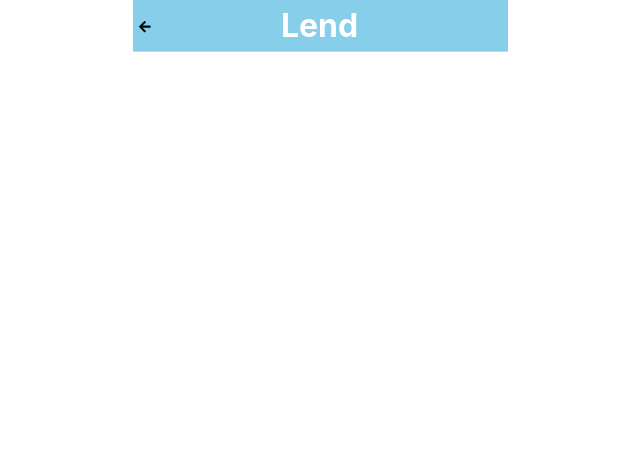
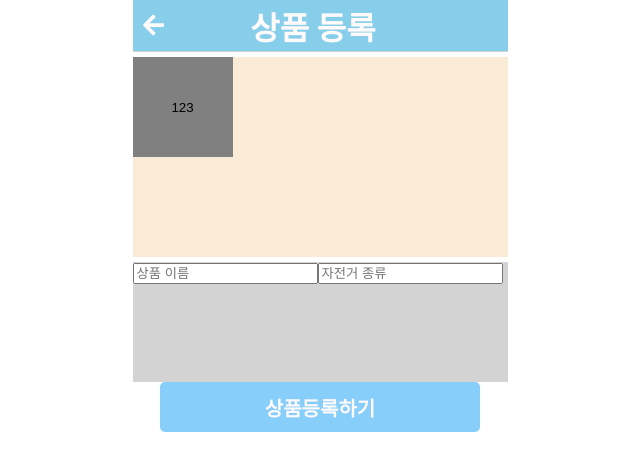
Before and after one commit to kgh3489/2021Hanium, a React (Create React App) app: page /product_register in a window 1280 px wide. Shown: the top 470 px of the page, without its empty margins (320-960 px from the left). Built offline with nearby package versions, Linux system fonts and the light colour scheme.

Commit message:
상품 등록 페이지 틀 완성

```diff
--- a/src/component/product_register/product_register.jsx
+++ b/src/component/product_register/product_register.jsx
@@ -13,14 +13,31 @@ function ProductRegister() {
     }
 
     return (
-        <div className={styles.header}>
-            <div className={styles.header_left}>
-                <button className={styles.gotoHome} onClick={goToHome}><i className="fas fa-arrow-left"></i></button>
+        <div className={styles.container}>
+            <div className={styles.header}>
+                <div className={styles.header_left}>
+                    <button className={styles.gotoHome} onClick={goToHome}><i className="fas fa-arrow-left"></i></button>
+                </div>
+                <div className={styles.title}>
+                    <h1 className={styles.title_h1}>상품 등록</h1>
+                </div>
             </div>
-            <div className={styles.title}>
-                <h1 className={styles.title_h1}>Lend</h1>
+            <div className={styles.content}>
+                <div className={styles.product_photo}>
+                    <button className={styles.photo_input}>123</button>
+                </div>
+                <div className={styles.input_content}>
+                    <input type="text" name="username" placeholder="상품 이름" />
+                    <input type="text" name="username" placeholder="자전거 종류" />
+                </div>
+                <div className={styles.product_submit}>
+                    <button className={styles.submitBtn}>상품등록하기</button>
+                </div>
+
             </div>
         </div>
+
+
     );
 }
 
--- a/src/component/product_register/product_register.module.css
+++ b/src/component/product_register/product_register.module.css
@@ -1,3 +1,20 @@
+.container {
+    width: 100%;
+    height: 100%;
+    overflow-y: hidden;
+}
+
+/* 스크롤바 디자인 */
+.content::-webkit-scrollbar {
+    width: 0.15em;
+}
+
+.content::-webkit-scrollbar-thumb {
+    background-color: lightgray;
+    border-radius: 1em;
+}
+
+/* Header */
 .header {
     display: flex;
     justify-content: left;
@@ -5,7 +22,7 @@
     width: 100%;
     height: 3.2rem;
     background: skyblue;
-    color: white;
+    color: snow;
     border-bottom: 1px solid lightgray;
     margin: 0;
     padding: 0;
@@ -13,6 +30,62 @@
     top: 0;
 }
 
+.gotoHome {
+    color: snow;
+    font-size: 1.5rem;
+    margin-left: 0.3rem;
+}
 .title {
-    padding-left: 7.8rem;
+    padding-left: 5rem;
 }
+
+/* Content */
+.content {
+    width: 100%;
+    height: 100%;
+    display: flex;
+    flex-direction: column;
+    align-items: center;
+    overflow: scroll;
+}
+
+/* 사진 추가 */
+.product_photo {
+    width: 100%;
+    height: 200px;
+    background-color: antiquewhite;
+    margin-top: 5px;
+}
+
+.photo_input {
+    width: 100px;
+    height: 100px;
+    background-color: grey;
+    margin: 0 auto;
+    cursor: pointer;
+}
+
+/* 내용 추가 */
+.input_content {
+    width: 100%;
+    height: 120px;
+    background-color: lightgrey;
+    margin-top: 5px;
+}
+
+/* 상품 제출 */
+.product_submit {
+    display: flex;
+    width: 100%;
+}
+
+.submitBtn {
+    background-color: lightskyblue;
+    color: snow;
+    font-weight: bolder;
+    font-size: 20px;
+    border-radius: 5px;
+    width: 20rem;
+    height: 50px;
+    margin: auto;
+}
--- a/src/component/register_login/login.module.css
+++ b/src/component/register_login/login.module.css
@@ -46,11 +46,11 @@
     width: fit-content;
 }
 
-label {
+.form label {
     font-size: 20px;
 }
 
-input {
+.form input {
     margin-top: 6px;
     min-width: 18em;
     height: 37px;
@@ -69,7 +69,7 @@ input {
     box-shadow: 0px 0px 14px 0.3px #0e81ce96;
 } */
 
-input:focus {
+.form input:focus {
     outline: none;
     box-shadow: 0px 0px 12px 0.8px #3474dbb2;
 }
```
